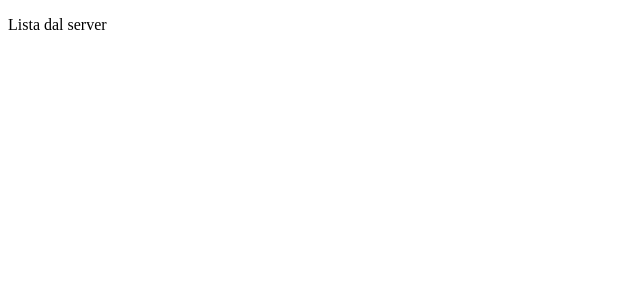
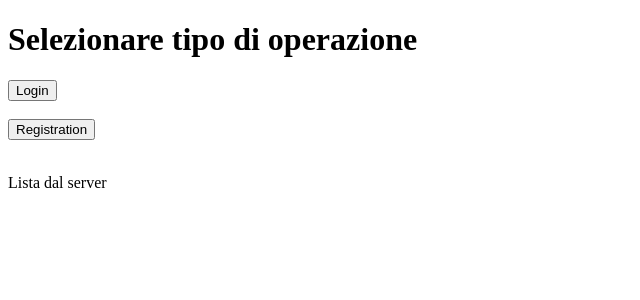
Before and after one commit to Alesvizz/progetttoAgendaBoboViz, an Angular app in the folder dev/fe-angular/: page / in a window 1280 px wide. Shown: the top 300 px of the page, without its empty margins (0-640 px from the left). Built offline with nearby package versions, Linux system fonts and the light colour scheme; no server answers.

Commit message:
compito commit

```diff
--- a/dev/fe-angular/src/app/app.component.html
+++ b/dev/fe-angular/src/app/app.component.html
@@ -1,2 +1,6 @@
+<app-login></app-login>
+
+
+
 <p>Lista dal server</p>
 {{tutorials | json}}
--- a/dev/fe-angular/src/app/app.component.ts
+++ b/dev/fe-angular/src/app/app.component.ts
@@ -4,11 +4,12 @@ import { Component } from '@angular/core';
 import { RouterOutlet } from '@angular/router';
 
 import { TutorialsService } from './services/tutorials.service';
+import { LoginComponent } from './login/login.component';
 
 @Component({
   selector: 'app-root',
   standalone: true,
-  imports: [RouterOutlet, JsonPipe, HttpClientModule],
+  imports: [RouterOutlet, JsonPipe, HttpClientModule, LoginComponent],
   templateUrl: './app.component.html',
   styleUrl: './app.component.css'
 })
--- a/dev/fe-angular/src/app/login/login.component.html
+++ b/dev/fe-angular/src/app/login/login.component.html
@@ -1 +1,63 @@
-<p>login works!</p>
+<div *ngIf="loginSuccesso==false && regSuccess==false">
+    <div>
+        <h1>Selezionare tipo di operazione</h1>
+        <button (click)="loginUtente()">Login</button>
+        <br><br>
+        <button (click)="nuovoUtente()">Registration</button>
+    </div>
+<br>
+    <div *ngIf="utente">
+        <hr>
+        <h3 class="error" *ngIf="errorLogin">ERRORE! Username o password sbagliati!</h3>
+        <h1>Login</h1>
+        <div>
+            <label>Username: <input type="text" [(ngModel)]="utente.username" placeholder="(obbligatorio)"></label>
+        </div>
+        <br>
+        <div>
+            <label>Password: <input type="password" [(ngModel)]="utente.password" placeholder="(obbligatorio)"></label>
+        </div>
+        <br>
+        <div>
+            <button (click)="login()">Login</button>
+        </div>
+    </div>
+
+    <div *ngIf="newUtente">
+        <hr>
+        <h1>Registration</h1>
+        <div>
+            <label>Username: <input type="text" [(ngModel)]="newUtente.username" placeholder="(obbligatorio)"></label>
+        </div>
+        <br>
+        <div>
+            <label>Password: <input type="password" [(ngModel)]="newUtente.password" placeholder="(obbligatorio)"></label>
+        </div>
+        <br>
+        <div>
+            <label>Email: <input type="text" [(ngModel)]="newUtente.email" required></label>
+        </div>
+        <br>
+        <div>
+            <label>Name: <input type="text" [(ngModel)]="newUtente.name" required></label>
+        </div>
+        <br>
+        <div>
+            <label>Surname: <input type="text" [(ngModel)]="newUtente.surname" required></label>
+        </div>
+        <br>
+        <div>
+            <button (click)="registration()">Register</button>
+        </div>
+    </div>
+</div>
+
+<div *ngIf="loginSuccesso==true">
+    <h1 class="success">Login avvenuto con successo</h1>
+    <button (click)="indietro()">Entra con un altro account</button>
+</div>
+
+<div *ngIf="regSuccess==true">
+    <h1 class="success">Registrazione avvenuto con successo</h1>
+    <button (click)="indietro()">Torna pagina iniziale</button>
+</div>
--- a/dev/fe-angular/src/app/login/login.component.ts
+++ b/dev/fe-angular/src/app/login/login.component.ts
@@ -1,12 +1,107 @@
+import { CommonModule } from '@angular/common';
 import { Component } from '@angular/core';
+import { TutorialsService } from '../services/tutorials.service';
+import { FormsModule } from '@angular/forms';
 
 @Component({
   selector: 'app-login',
   standalone: true,
-  imports: [],
+  imports: [CommonModule, FormsModule],
   templateUrl: './login.component.html',
   styleUrl: './login.component.css'
 })
 export class LoginComponent {
 
+  data: any;
+
+  utente: any = null;
+
+  newUtente: any = null;
+
+  loginSuccesso: boolean = false;
+
+  errorLogin = false;
+
+  regSuccess = false;
+
+  loginUtente():void {
+    this.utente = {
+      username: "",
+      password: ""
+    }
+
+    this.newUtente = null;
+  }
+
+  nuovoUtente():void {
+    this.newUtente = {
+      username: "",
+      password: "",
+      email: "",
+      name: "",
+      surname: "",
+    }
+
+    this.utente = null;
+  }
+
+
+  constructor(private gestioneService: TutorialsService) {}
+
+  login(): void{
+    /*
+    if(this.controlLog()){
+
+      this.gestioneService.login(this.utente).subscribe(
+        (remoteData) => {
+          this.data = remoteData;
+          this.controlloLogin();
+        }
+        )
+
+      }
+      */
+  }
+
+  controlloLogin(): void{
+    if(this.data.valid){
+      this.loginSuccesso = true;
+      this.errorLogin = false;
+    } else {
+      this.errorLogin = true;
+    }
+  }
+
+  registration(): void{
+/*
+    if(this.controlReg()) {
+
+      this.gestioneService.register(this.newUtente).subscribe(
+        (remoteData) => {
+          this.data = remoteData;
+        }
+        )
+        this.registerConfirm();
+      }
+      */
+    }
+
+  controlReg(): boolean {
+    if (this.newUtente.password == "" || this.newUtente.username == "") return false;
+    else return true;
+  }
+
+  controlLog(): boolean {
+    if (this.utente.password == "" || this.utente.username == "") return false;
+    else return true;
+  }
+
+  registerConfirm(): void{
+    this.regSuccess = true;
+  }
+
+  indietro(): void{
+    this.loginSuccesso = false;
+    this.regSuccess = false;
+  }
 }
```
Also changed, not shown: 1 other file (tests, documents, lock files or other folders).
